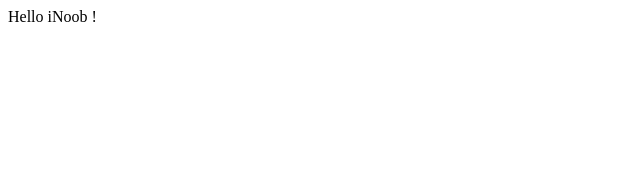
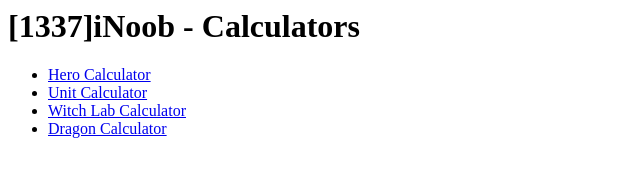
Before and after one commit to iNoob-gaming/inoob-gaming.github.io, a plain HTML site: page kg/index.html in a window 1280 px wide. Shown: the whole page, without its empty margins (0-640 px from the left). Drawn offline with Linux system fonts and the light colour scheme.

Commit message:
Add calculator hyperlinks

```diff
--- a/kg/index.html
+++ b/kg/index.html
@@ -1 +1,12 @@
-Hello iNoob !
+<head>
+	<title>[1337]iNoob - Kingdom Guard</title>
+</head>
+<body>
+	<h1> [1337]iNoob - Calculators </h1>
+	<ul>
+		<li><a href="/hero"> Hero Calculator </a></li>
+		<li><a href="/unit"> Unit Calculator </a> </li>
+		<li><a href="/witch"> Witch Lab Calculator </a> </li>
+		<li><a href="/dragon"> Dragon Calculator </a> </li>
+	</ul>
+</body>
```
